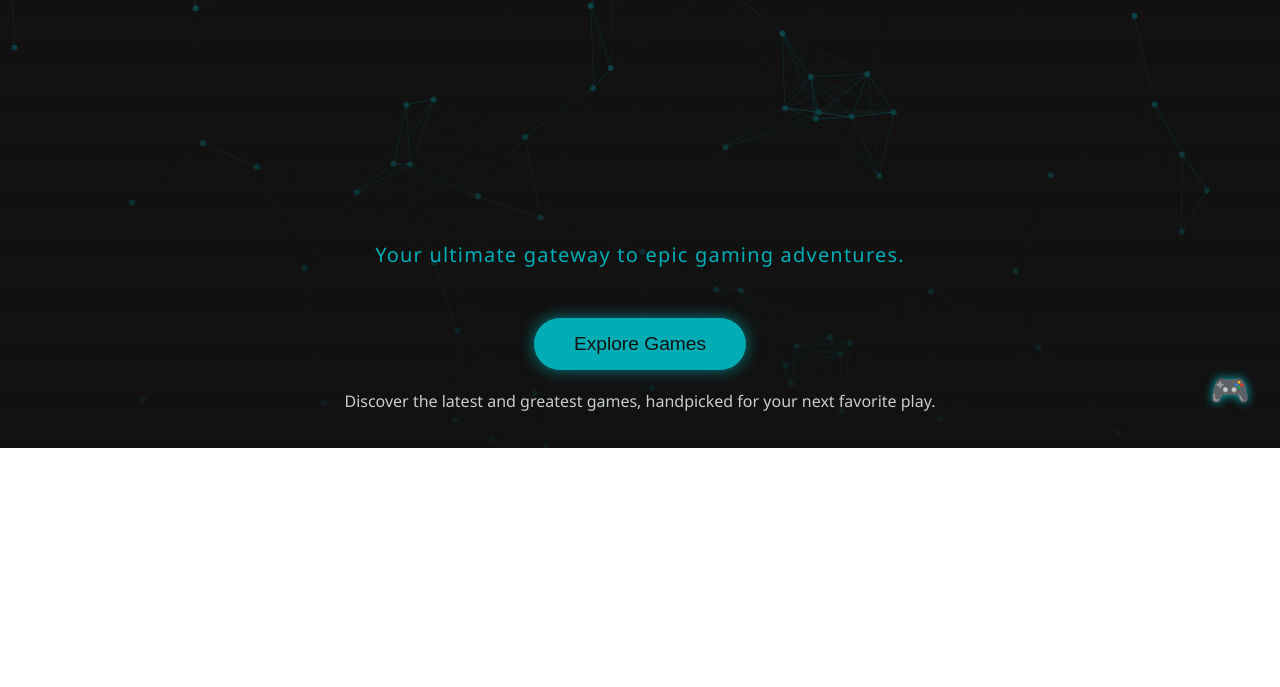
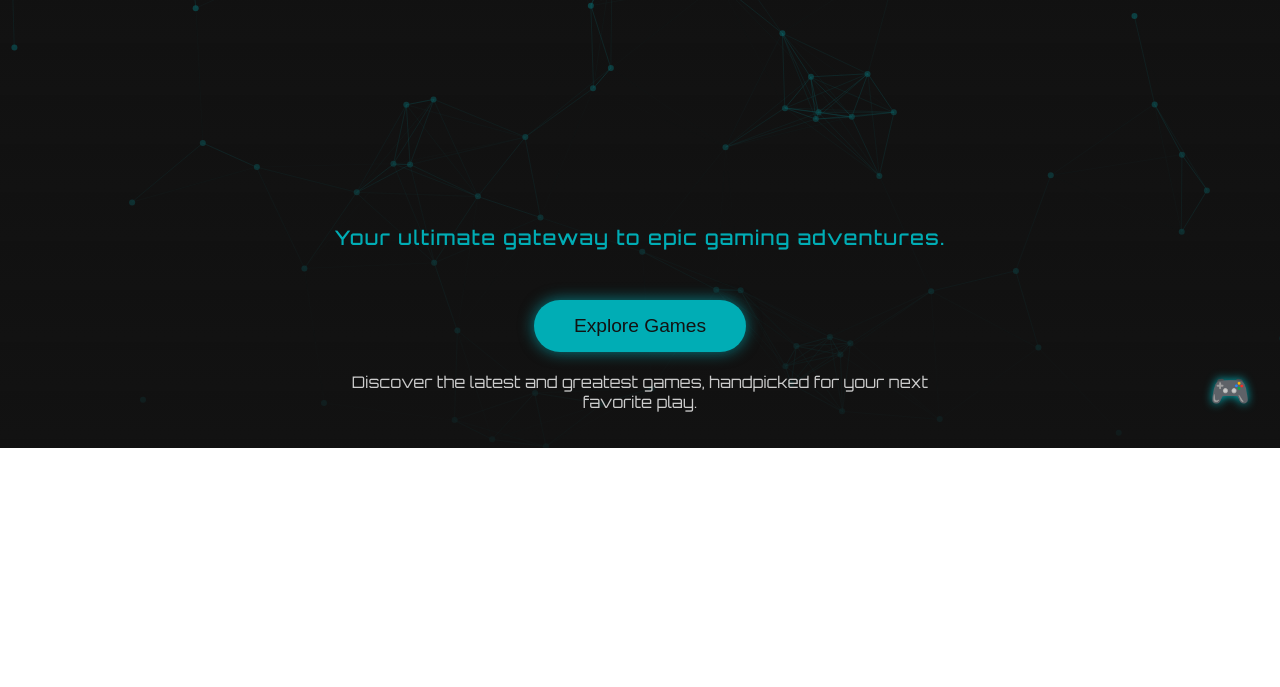
Before and after one commit to ParikshitDabas01/parixium, a website: page public/index.html in a window 1280 px wide. Shown: the part 352-1039 px from the top of the page. Drawn offline with nearby package versions, Linux system fonts and the light colour scheme.

Commit message:
Update homepage with Parixium

```diff
--- a/public/index.html
+++ b/public/index.html
@@ -5,6 +5,10 @@
   <meta name="viewport" content="width=device-width, initial-scale=1" />
   <title>Parixium</title>
   <script src="https://cdn.jsdelivr.net/npm/particles.js@2.0.0/particles.min.js"></script>
+
+  <!-- Orbitron font from Google Fonts -->
+  <link href="https://fonts.googleapis.com/css2?family=Orbitron:wght@400;500;700&display=swap" rel="stylesheet" />
+
   <style>
     /* Particles background */
     #particles-js {
@@ -18,7 +22,7 @@
     body {
       margin: 0;
       padding: 0;
-      font-family: 'Segoe UI', Tahoma, Geneva, Verdana, sans-serif;
+      font-family: 'Orbitron', 'Segoe UI', Tahoma, Geneva, Verdana, sans-serif;
       background-color: transparent; /* transparent because particles.js sets background */
       color: #fff;
     }
```
